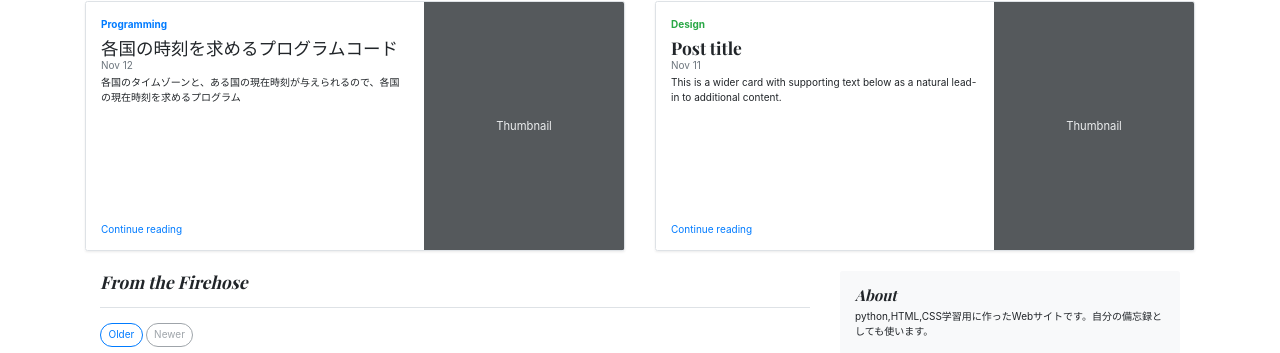
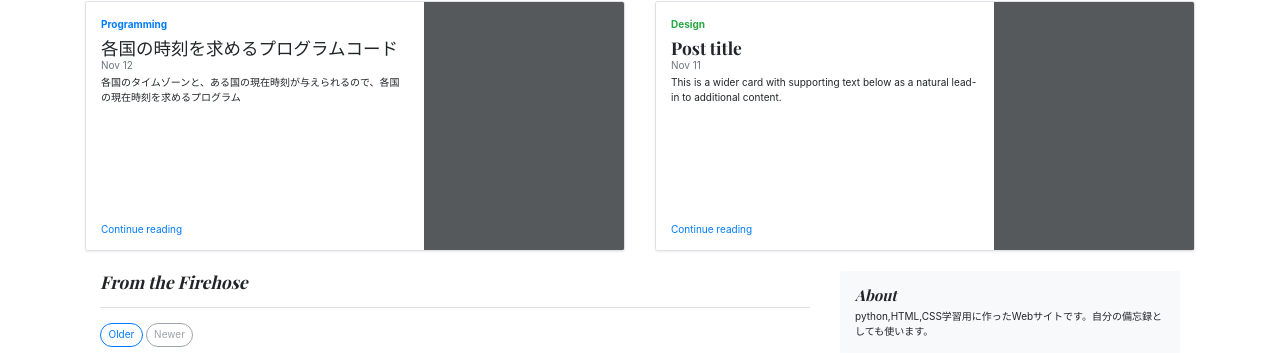
Before and after one commit to itmmz/blog-second, a Django app: page / in a window 1280 px wide. Shown: the part 494-847 px from the top of the page. Run offline with Django 3.2, Linux system fonts and the light colour scheme; data that the repository does not hold is empty; some libraries are stand-ins or nearby versions.

Commit message:
side-bar modified

```diff
--- a/blog/templates/blog/base.html
+++ b/blog/templates/blog/base.html
@@ -100,7 +100,7 @@
             <a href="{% url 'post_detail' pk=3 %}" class="stretched-link">Continue reading</a>
           </div>
           <div class="col-auto d-none d-lg-block">
-            <svg class="bd-placeholder-img" width="200" height="250" xmlns="http://www.w3.org/2000/svg" preserveAspectRatio="xMidYMid slice" focusable="false" role="img" aria-label="Placeholder: Thumbnail"><title>Placeholder</title><rect width="100%" height="100%" fill="#55595c"/><text x="50%" y="50%" fill="#eceeef" dy=".3em">Thumbnail</text></svg>
+            <svg class="bd-placeholder-img" width="200" height="250" xmlns="http://www.w3.org/2000/svg" preserveAspectRatio="xMidYMid slice" focusable="false" role="img" aria-label="Placeholder: Thumbnail"><title>Placeholder</title><rect width="100%" height="100%" fill="#55595c"/><text x="50%" y="50%" fill="#eceeef" dy=".3em"></text></svg>
           </div>
         </div>
 
@@ -117,7 +117,7 @@
             <a href="{% url 'post_list' %}" class="stretched-link">Continue reading</a>
           </div>
           <div class="col-auto d-none d-lg-block">
-            <svg class="bd-placeholder-img" width="200" height="250" xmlns="http://www.w3.org/2000/svg" preserveAspectRatio="xMidYMid slice" focusable="false" role="img" aria-label="Placeholder: Thumbnail"><title>Placeholder</title><rect width="100%" height="100%" fill="#55595c"/><text x="50%" y="50%" fill="#eceeef" dy=".3em">Thumbnail</text></svg>
+            <svg class="bd-placeholder-img" width="200" height="250" xmlns="http://www.w3.org/2000/svg" preserveAspectRatio="xMidYMid slice" focusable="false" role="img" aria-label="Placeholder: Thumbnail"><title>Placeholder</title><rect width="100%" height="100%" fill="#55595c"/><text x="50%" y="50%" fill="#eceeef" dy=".3em"></text></svg>
           </div>
         </div>
 
```
